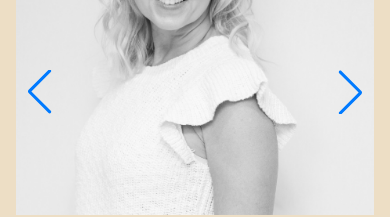
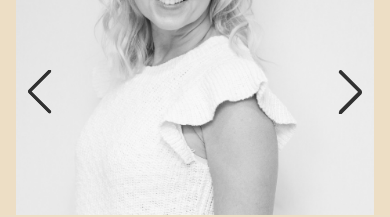
Before and after one commit to j-c-williams/SlyFoxCollective, an Angular app in the folder sly-fox-collective/: page /meet in a window 390 px wide. Shown: the part 223-440 px from the top of the page. Built offline with nearby package versions, Linux system fonts and the light colour scheme.

Commit message:
finishes the mobilization for the meet page git add .

```diff
--- a/sly-fox-collective/angular.json
+++ b/sly-fox-collective/angular.json
@@ -28,7 +28,8 @@
               }
             ],
             "styles": [
-              "src/styles.css"
+              "src/styles.css",
+              "node_modules/swiper/swiper-bundle.css"
             ],
             "scripts": [],
             "server": "src/main.server.ts",
--- a/sly-fox-collective/src/app/meet/meet.component.css
+++ b/sly-fox-collective/src/app/meet/meet.component.css
@@ -264,6 +264,11 @@
 
 }
 
+swiper-container .swiper-button-prev,
+swiper-container .swiper-button-next {
+    color: var(--swiper-navigation-color) !important;
+    /* Strongest Override */
+}
 
 
 /* Mobile Responsive Design */
--- a/sly-fox-collective/src/app/meet/meet.component.html
+++ b/sly-fox-collective/src/app/meet/meet.component.html
@@ -28,6 +28,9 @@
     <!-- Mobile Carousel (Swiper) Section -->
     <div class="mobile-carousel" *ngIf="isMobile">
         <swiper-container slides-per-view="1" space-between="10" navigation="true" pagination="false" loop="true" >
+            <div class="swiper-button-next"></div>
+            <div class="swiper-button-prev"></div>
+
             <swiper-slide *ngFor="let member of teamMembers; let i = index">
                 <img [src]="member.headshot" alt="{{ member.name }}'s Headshot" class="headshot" />
                 <div class="carousel-caption">{{ member.name }}</div>
--- a/sly-fox-collective/src/styles.css
+++ b/sly-fox-collective/src/styles.css
@@ -175,6 +175,9 @@ a:hover {
   margin-bottom: 3rem;
 }
 
+:root {
+  --swiper-navigation-color: rgb(49, 49, 49);
+}
 
 /* Responsive Media Queries */
 @media (max-width: 1024px) {
```
